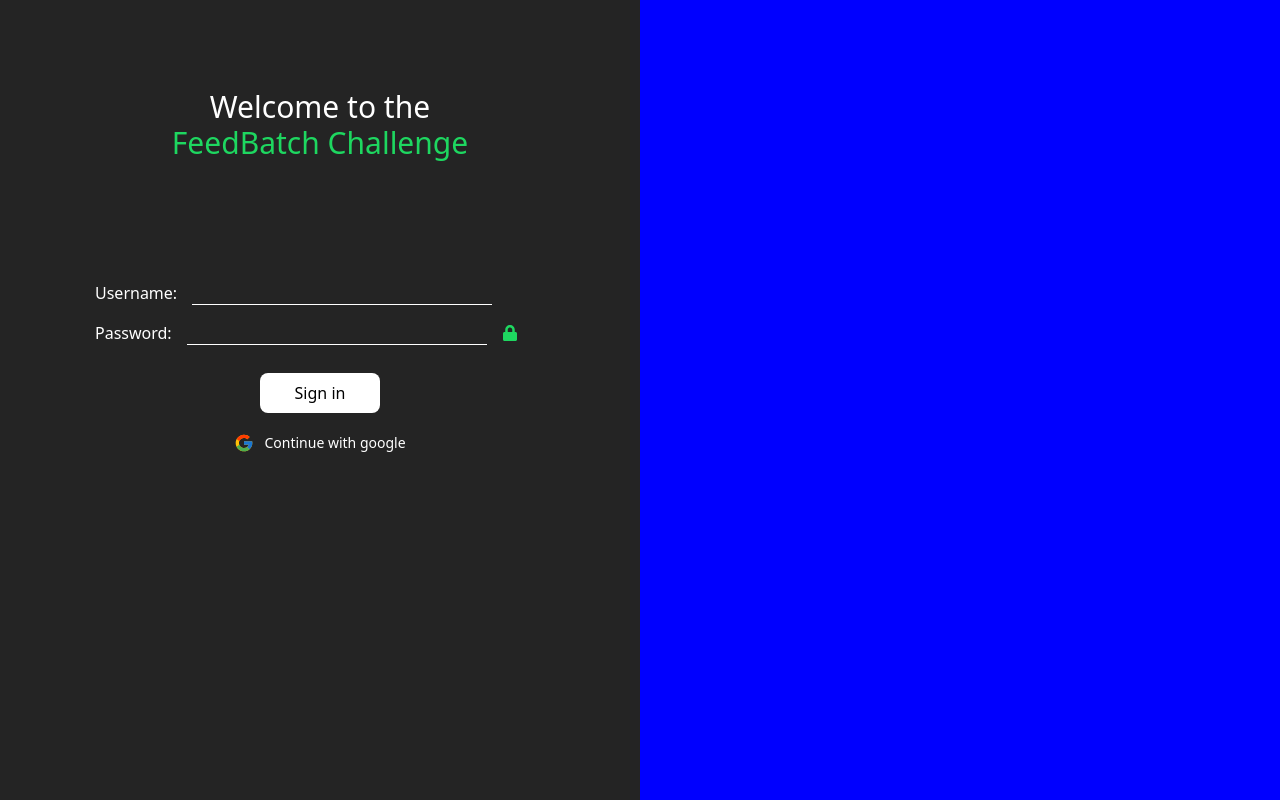
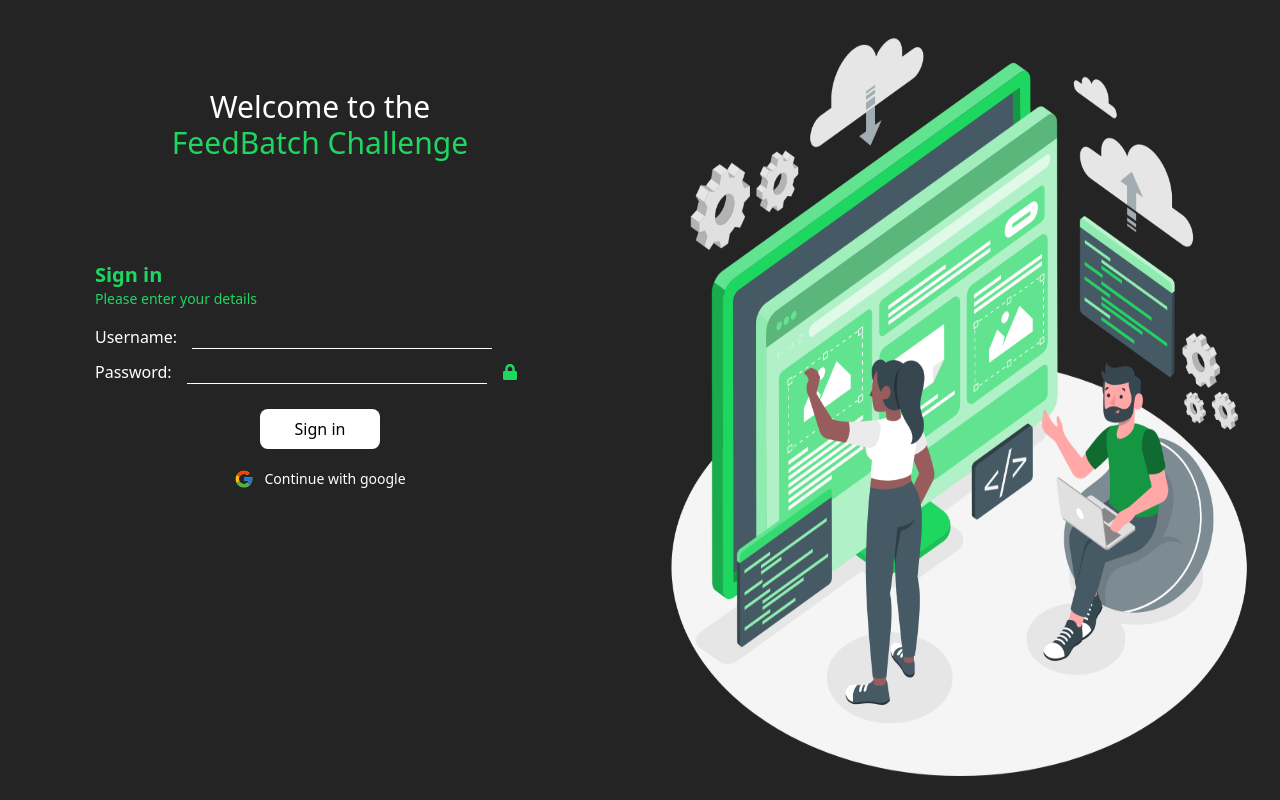
Before and after one commit to felipeluis223/FeedBatch, a React (Vite) app: page / in a window 1280 px wide. Built offline with nearby package versions, Linux system fonts and the light colour scheme.

Commit message:
chore: interface de login finalizada

```diff
--- a/src/components/Login/index.jsx
+++ b/src/components/Login/index.jsx
@@ -3,6 +3,7 @@ import { FaLock } from "react-icons/fa";
 import { FaUnlock } from "react-icons/fa6";
 import { FcGoogle } from "react-icons/fc";
 import { useNavigate } from 'react-router-dom';
+import imgLogin from '../../assets/login.png';
 
 // Componente responsável pela interface de Login e autenticação do sistema.
 function Login({onLogin}){
@@ -17,6 +18,7 @@ function Login({onLogin}){
     })
   }
 
+  // Relizando a verificação de acesso:
   const handleSubmit = ()=>{
     const isAuthenticated = onLogin(userdata.username, userdata.password)
     if(isAuthenticated){
@@ -35,6 +37,10 @@ function Login({onLogin}){
         </div>
 
         <div className='w-full h-[250px] flex justify-center flex-col items-center'>
+          <div className="w-[450px] h-[80px] flex flex-col justify-center">
+            <span className="text-[#1ED760] font-bold text-xl">Sign in</span>
+            <span className="text-[#1ED760] text-sm">Please enter your details</span>
+          </div>
 
           <div className='w-[450px] h-[40px] flex items-center gap-[15px]'>
             <span className='text-[#ffffff]'>Username:</span>
@@ -72,7 +78,9 @@ function Login({onLogin}){
         </div>
 
       </div>
-      <div className="w-[50%] h-screen bg-[blue]"></div>
+      <div className="w-[50%] h-screen">
+        <img src={imgLogin} alt="login" className='h-screen' />
+      </div>
     </section>
   )
 }
```
Also changed, not shown: src/assets/login.png (added).
